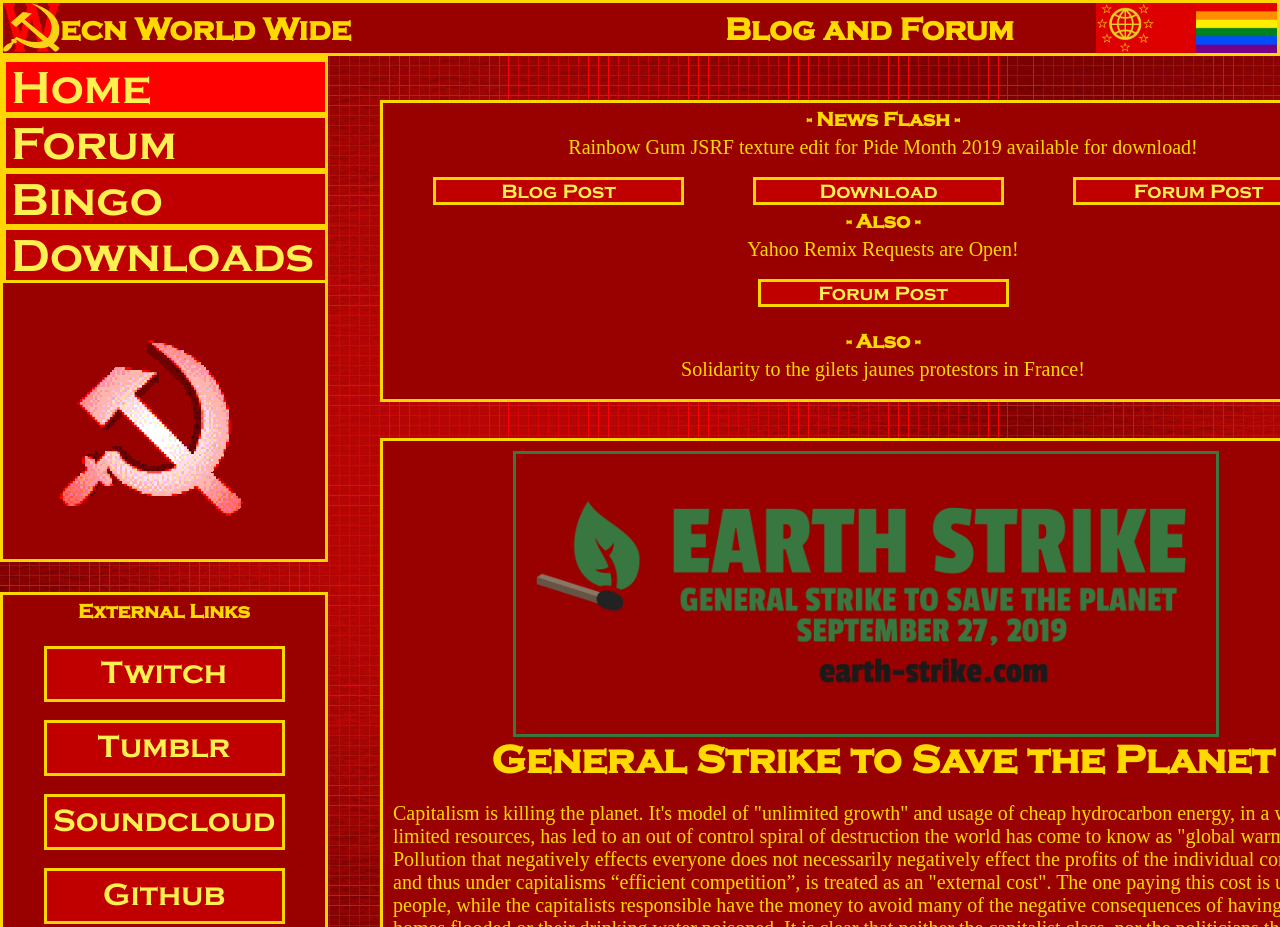
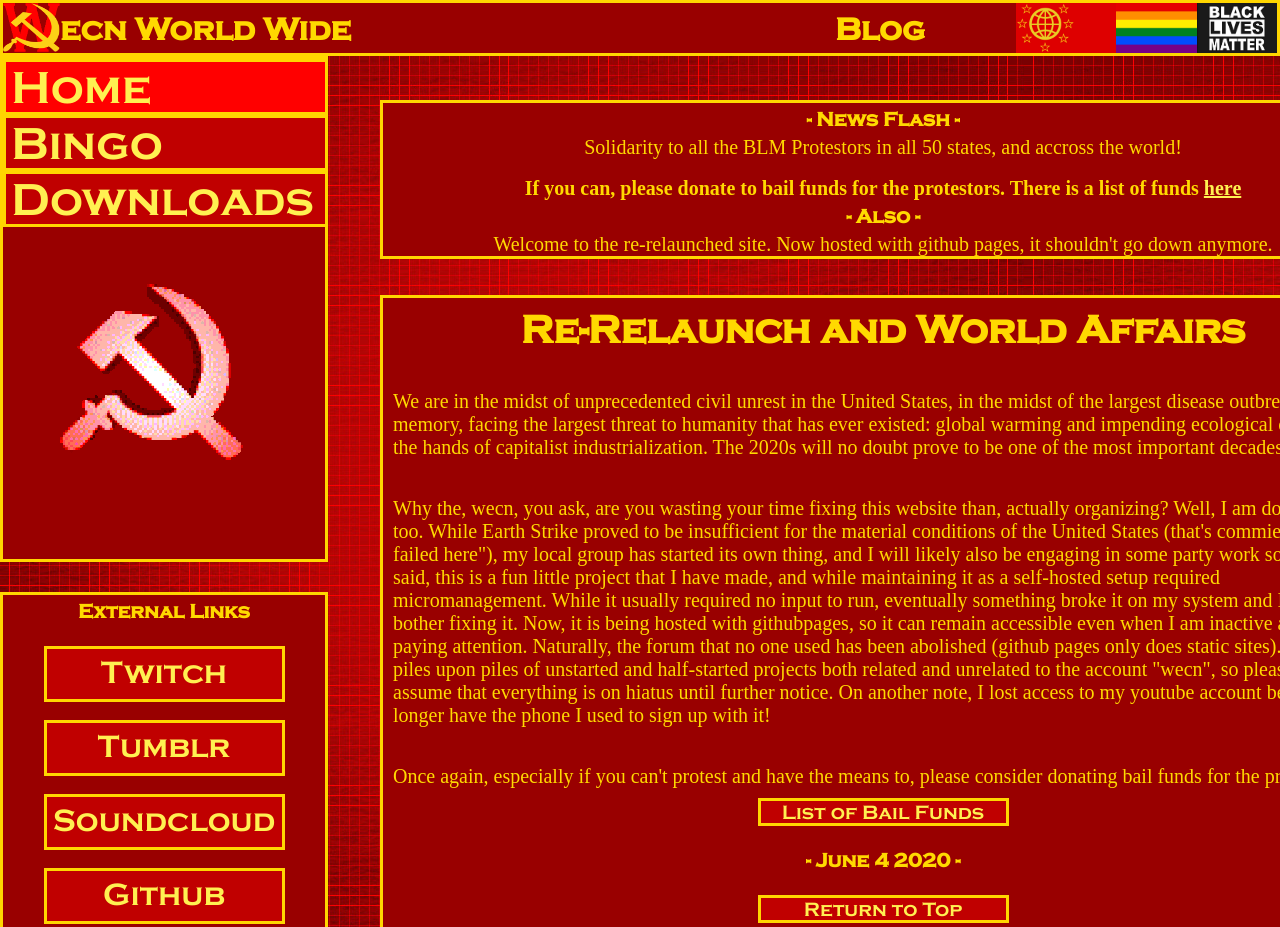
Before and after one commit to wecn225/wecn225.github.io, a plain HTML site: page index.html in a window 1280 px wide. Shown: the top 927 px of the page. Drawn offline with Linux system fonts and the light colour scheme.

Commit message:
Re-relaunch of site in githubpages. Added new post 5, purged references to the forum in the layout of the site (and the forum itself lol). Added Black lives matter flag because black lives matter

```diff
--- a/index.html
+++ b/index.html
@@ -15,7 +15,8 @@ html, a, a:hover { cursor:url('/images/cursor.png'), auto }
 
 <div id="Header">
 <img src= "./images/Wecnan_HQ.png" width="57" height="49" align="left"/>
-<h1 style="position: relative; top:9px; display: inline;">ecn World Wide</h1> <h1 style="position: relative; top:9px; left: 370px; display: inline;">Blog and Forum</h1>
+<h1 style="position: relative; top:9px; display: inline;">ecn World Wide</h1> <h1 style="position: relative; top:9px; left: 480px; display: inline;">Blog</h1>
+<img src= "./images/BLM.png" height="50" align="right"/>
 <img src= "./images/RainbowFlag.png" height="50" align="right"/>
 <img src= "./images/World Socialist Flag.png" height="50" align="right"/>
 </div>
@@ -32,7 +33,6 @@ html, a, a:hover { cursor:url('/images/cursor.png'), auto }
 <div id="Navbar">
 
     <a class="navbutton_active" style="height:50px;width:319px;font-size: 290%;" href="index.html"><p style="position: relative;left: 5px;text-align: left;">Home</p></a>
-    <a class="navbutton" style="height:50px;width:319px;font-size: 290%;" href="./phpBB3"><p style="position: relative;left: 5px;text-align: left;">Forum</p></a>
     <a class="navbutton" style="height:50px;width:319px;font-size: 290%;" href="bingo.html"><p style="position: relative;left: 5px;text-align: left;">Bingo</p></a>
     <a class="navbutton" style="height:50px;width:319px;font-size: 290%;" href="Downloads.html"><p style="position: relative;left: 5px;text-align: left;">Downloads</p></a>
 
@@ -66,6 +66,8 @@ html, a, a:hover { cursor:url('/images/cursor.png'), auto }
     <a class="navbutton" style="height:30px;width:260px;" href="index.html#post3"><p style="top: 10px;position: relative;font-size: 10px;">2018/12/31 - Wecn Lost Media pack</p></a>
     <br>
     <a class="navbutton" style="height:30px;width:260px;" href="index.html#post4"><p style="top: 10px;position: relative;font-size: 10px;">2019/6/8 - Rainbow Gum for Pride 2019</p></a>
+    <br>
+    <a class="navbutton" style="height:30px;width:260px;" href="index.html#post5"><p style="top: 10px;position: relative;font-size: 10px;">2020/6/4 - Re-Relaunch and World Affairs</p></a>
 </div>
 
 
@@ -75,26 +77,13 @@ html, a, a:hover { cursor:url('/images/cursor.png'), auto }
 
    <div id="News">
          <h1 class="MiddleSubHeading">- News Flash -</h1>
-         <p class="midp" style="text-align: center; padding: 0;">Rainbow Gum JSRF texture edit for Pide Month 2019 available for download!</p>
-         <br>
+        <p class="midp" style="text-align: center; padding: 0;">Solidarity to all the BLM Protestors in all 50 states, and accross the world!</p>
+        <br>
+        <p class="midp" style="text-align: center; padding: 0;"><b>If you can, please donate to bail funds for the protestors. There is a list of funds <a href="https://bailfunds.github.io/">here</a></b>
+        <br>
+         <h1 class="MiddleSubHeading">- Also -</h1>
+        <p class="midp" style="text-align: center; padding: 0;"> Welcome to the re-relaunched site. Now hosted with github pages, it shouldn't go down anymore.</p>
 
-         <a class="navbutton" style="height:22px;width:245px;display:inline-block;position: relative;left: 50px" href="index.html#post4"><p style="position: relative;font-size: 20px;">Blog Post</p></a>
-        <a class="navbutton" style="height:22px;width:245px;display:inline-block;position: relative; left: 115px" href="Downloads.html#RainbowG"><p style="position: relative;font-size: 20px;">Download</p></a>
-         <a class="navbutton" style="height:22px;width:245px;display:inline-block;position: relative; left: 180px" href="./phpBB3/viewtopic.php?f=3&t=19"><p style="position: relative;font-size: 20px;">Forum Post</p></a>
-        <br>
-
-
-        <h1 class="MiddleSubHeading">- Also -</h1>
-        <p class="midp" style="text-align: center; padding: 0;">Yahoo Remix Requests are Open!</p>
-        <br>
-        <a class="navbutton" style="height:22px;width:245px;" href="./phpBB3/viewtopic.php?f=9&t=18&p=19#p19"><p style="position: relative;font-size: 20px;">Forum Post</p></a>
-        <br>
-
-
-
-        <h1 class="MiddleSubHeading">- Also -</h1>
-        <p class="midp" style="text-align: center; padding: 0;">Solidarity to the gilets jaunes protestors in France!</p>
-        <br>
        <!-- <h1 class="MiddleSubHeading">- Also -</h1>
         <p class="midp" style="text-align: center; padding: 0;">Go watch the DK64 101% Charity Marathon for Mermaids!</p>
         <br>
@@ -104,6 +93,38 @@ html, a, a:hover { cursor:url('/images/cursor.png'), auto }
 
    <br>
    <br>
+
+   <!-- POSTS START HERE -->
+
+
+   <!-- June 2020 Upate / relaunch post here -->
+
+   <div class="Post" style="height:800px;" id="post5">
+        <h1 class="MiddleHeading">Re-Relaunch and World Affairs</h1>
+        <br>
+        <p class="midp">
+            We are in the midst of unprecedented civil unrest in the United States, in the midst of the largest disease outbreak in living memory, facing the largest threat to humanity that has ever existed: global warming and impending ecological collapse at the hands of capitalist industrialization. The 2020s will no doubt prove to be one of the most important decades ever.
+        </p>
+        <br>
+        <p class="midp">
+            Why the, wecn, you ask, are you wasting your time fixing this website than, actually organizing? Well, I am doing that too. While Earth Strike proved to be insufficient for the material conditions of the United States (that's commie for" it failed here"), my local group has started its own thing, and I will likely also be engaging in some party work soon. All that said, this is a fun little project that I have made, and while maintaining it as a self-hosted setup required micromanagement. While it usually required no input to run, eventually something broke it on my system and I just didn't bother fixing it. Now, it is being hosted with githubpages, so it can remain accessible even when I am inactive and not paying attention. Naturally, the forum that no one used has been abolished (github pages only does static sites). I have piles upon piles of unstarted and half-started projects both related and unrelated to the account "wecn", so please do assume that everything is on hiatus until further notice. On another note, I lost access to my youtube account because I no longer have the phone I used to sign up with it!
+        </p>
+        <br>
+        <p class="midp">
+            Once again, especially if you can't protest and have the means to, please consider donating bail funds for the protesters!
+        </p>
+        <a class="navbutton" style="height:22px;width:245px;" href="https://bailfunds.github.io/"><p style="position: relative;font-size: 20px;">List of Bail Funds</p></a>
+            <br>
+            <h1 class="MiddleSubHeading">- June 4 2020 -</h1>
+            <br>
+            <a class="navbutton" style="height:22px;width:245px;" href="./index.html#Header"><p style="position: relative;font-size: 20px;">Return to Top</p></a>
+
+
+
+   </div>
+   <br>
+   <br>
+
 
     <!-- Earth Strike start -->
     <div class="Post" style="height:1200px;" id="post1">
@@ -137,7 +158,7 @@ html, a, a:hover { cursor:url('/images/cursor.png'), auto }
             <br>
             <h1 class="MiddleSubHeading">- November 14, 2018 -</h1>
 
-            <a class="navbutton" style="height:22px;width:245px;" href="../phpBB3/viewtopic.php?f=3&t=12"><p style="position: relative;font-size: 20px;">Discuss on the Forum</p></a>
+
             <br>
             <a class="navbutton" style="height:22px;width:245px;" href="./index.html#Header"><p style="position: relative;font-size: 20px;">Return to Top</p></a>
 
@@ -217,7 +238,7 @@ html, a, a:hover { cursor:url('/images/cursor.png'), auto }
                 <h1 class="MiddleSubHeading">- June 9, 2019 -</h1>
 
 
-            <a class="navbutton" style="height:22px;width:245px;" href="./phpBB3/viewtopic.php?f=3&t=19"><p style="position: relative;font-size: 20px;">Discuss on the Forum</p></a>
+
             <br>
             <a class="navbutton" style="height:22px;width:245px;" href="./index.html#Header"><p style="position: relative;font-size: 20px;">Return to Top</p></a>
 
@@ -240,7 +261,6 @@ html, a, a:hover { cursor:url('/images/cursor.png'), auto }
          <br>
          <h1 class="MiddleSubHeading">- December 31, 2018 -</h1>
          <br>
-         <a class="navbutton" style="height:22px;width:245px;" href="./phpBB3/viewtopic.php?f=3&t=17"><p style="position: relative;font-size: 20px;">Discuss on the Forum</p></a>
          <br>
          <a class="navbutton" style="height:22px;width:245px;" href="./index.html#Header"><p style="position: relative;font-size: 20px;">Return to Top</p></a>
 
@@ -274,7 +294,6 @@ html, a, a:hover { cursor:url('/images/cursor.png'), auto }
             <h1 class="MiddleSubHeading">- November 15, 2018 -</h1>
 
 
-            <a class="navbutton" style="height:22px;width:245px;" href="./phpBB3/viewtopic.php?f=3&t=13"><p style="position: relative;font-size: 20px;">Discuss on the Forum</p></a>
             <br>
             <a class="navbutton" style="height:22px;width:245px;" href="./index.html#Header"><p style="position: relative;font-size: 20px;">Return to Top</p></a>
 
--- a/wecnan.css
+++ b/wecnan.css
@@ -113,7 +113,7 @@ a{
 }
 
 #Nav3{
-	height: 260px;
+	height: 300px;
 	width: 322px;
 	background: #990000;
 	border: solid #FFD600;
@@ -123,7 +123,7 @@ a{
 }
 
 #Main{
-	height: 10000px;
+	height: 11000px;
 	width: auto;
 	background-image: url("./images/background.jpg");
 	margin: 0;
```
Also changed, not shown: Downloads.html (+4 -5 lines), bingo.html (+1 -1 lines), images/BLM.png (added), 1 other file.
